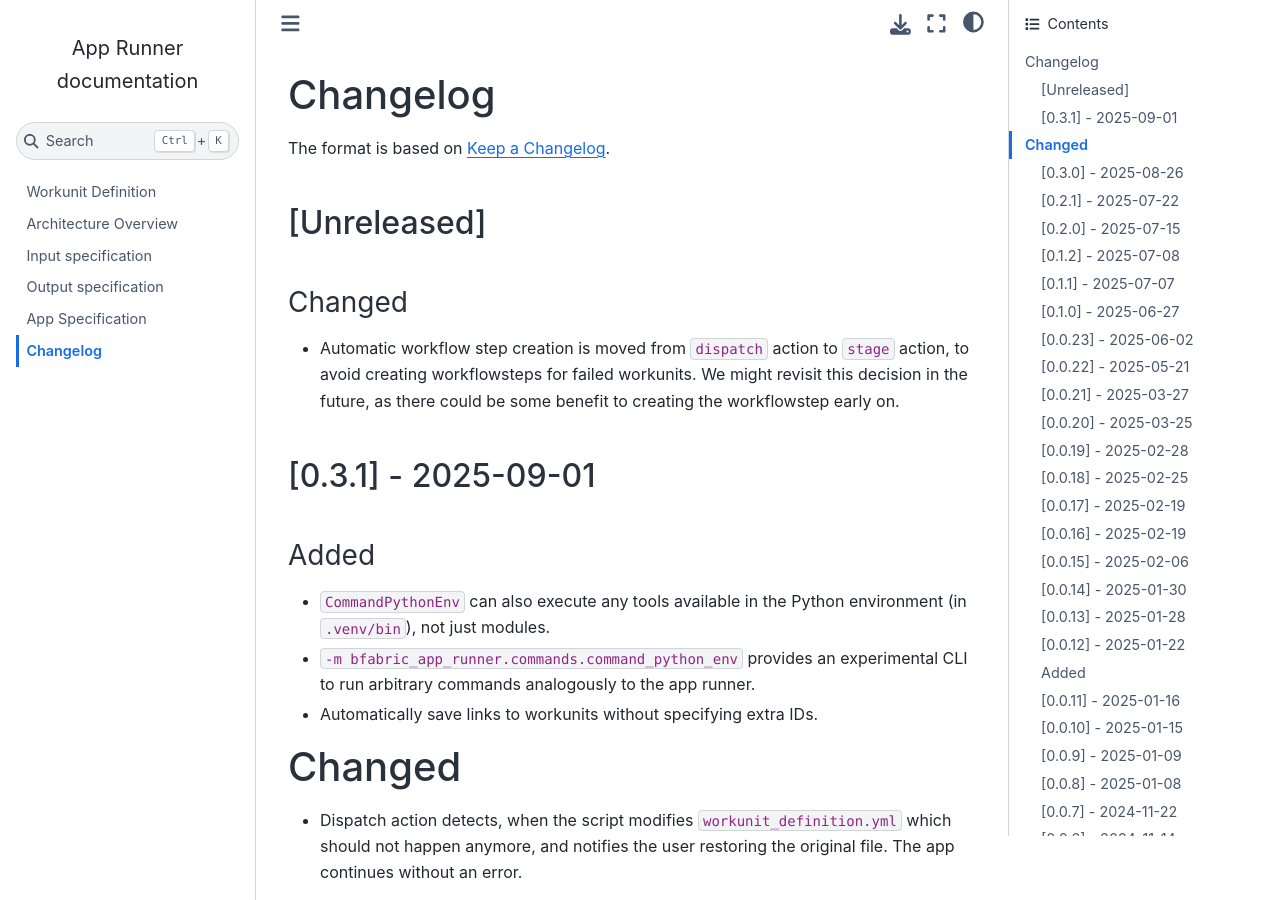
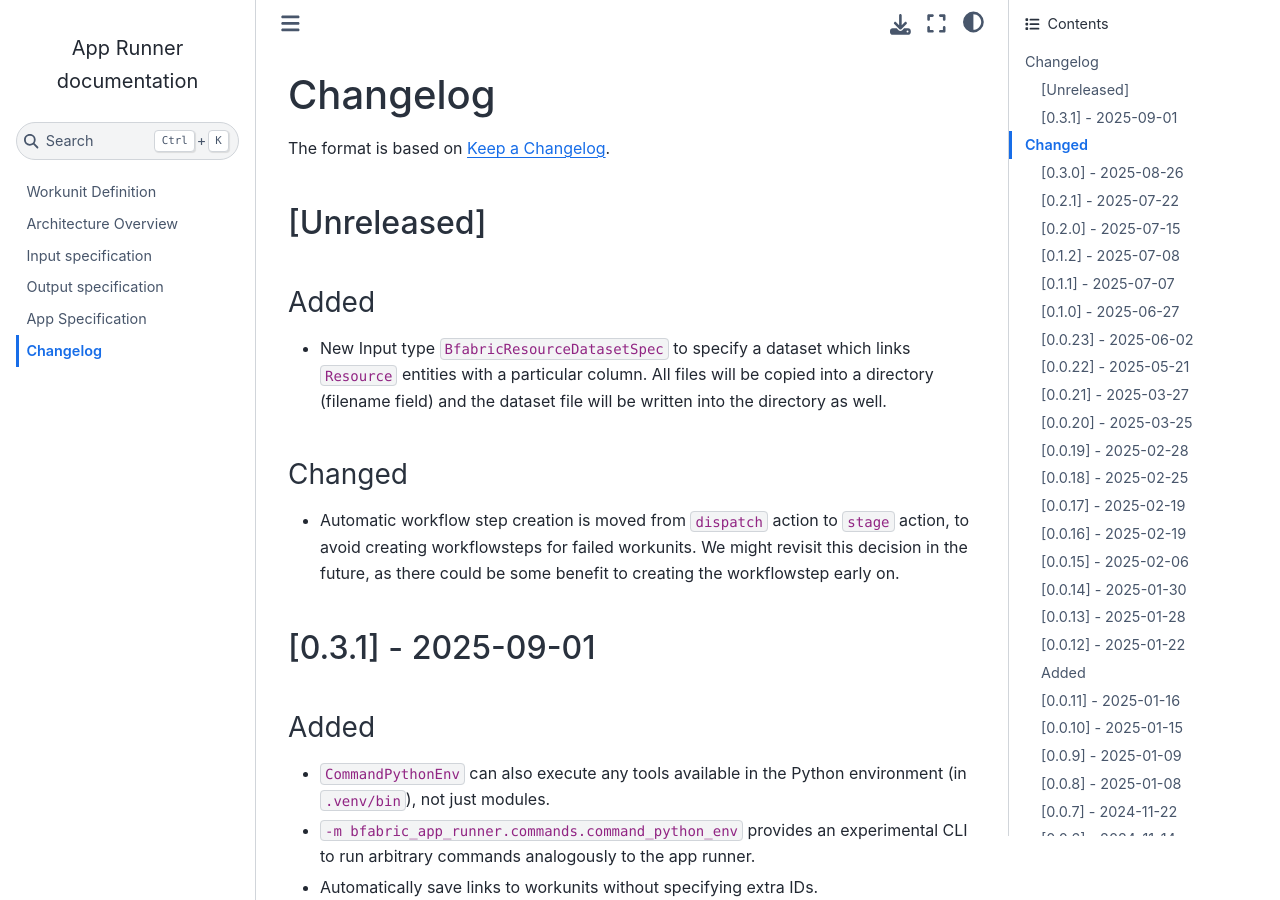
Before and after one commit to fgcz/bfabricPy, a Sphinx documentation site: the page built from bfabric_app_runner/docs/changelog.md, in a window 1280 px wide and 900 px high. Built offline with Sphinx 7.4.7 and the Sphinx Book theme 1.1.4, drawn with Linux system fonts in a browser that asks for light colours.

Commit message:
changelog entry

```diff
--- a/bfabric_app_runner/docs/changelog.md
+++ b/bfabric_app_runner/docs/changelog.md
@@ -3,6 +3,11 @@
 The format is based on [Keep a Changelog](https://keepachangelog.com/en/1.1.0/).
 
 ## \[Unreleased\]
+
+### Added
+
+- New Input type `BfabricResourceDatasetSpec` to specify a dataset which links `Resource` entities with a particular column.
+    All files will be copied into a directory (filename field) and the dataset file will be written into the directory as well.
 
 ### Changed
 
```
